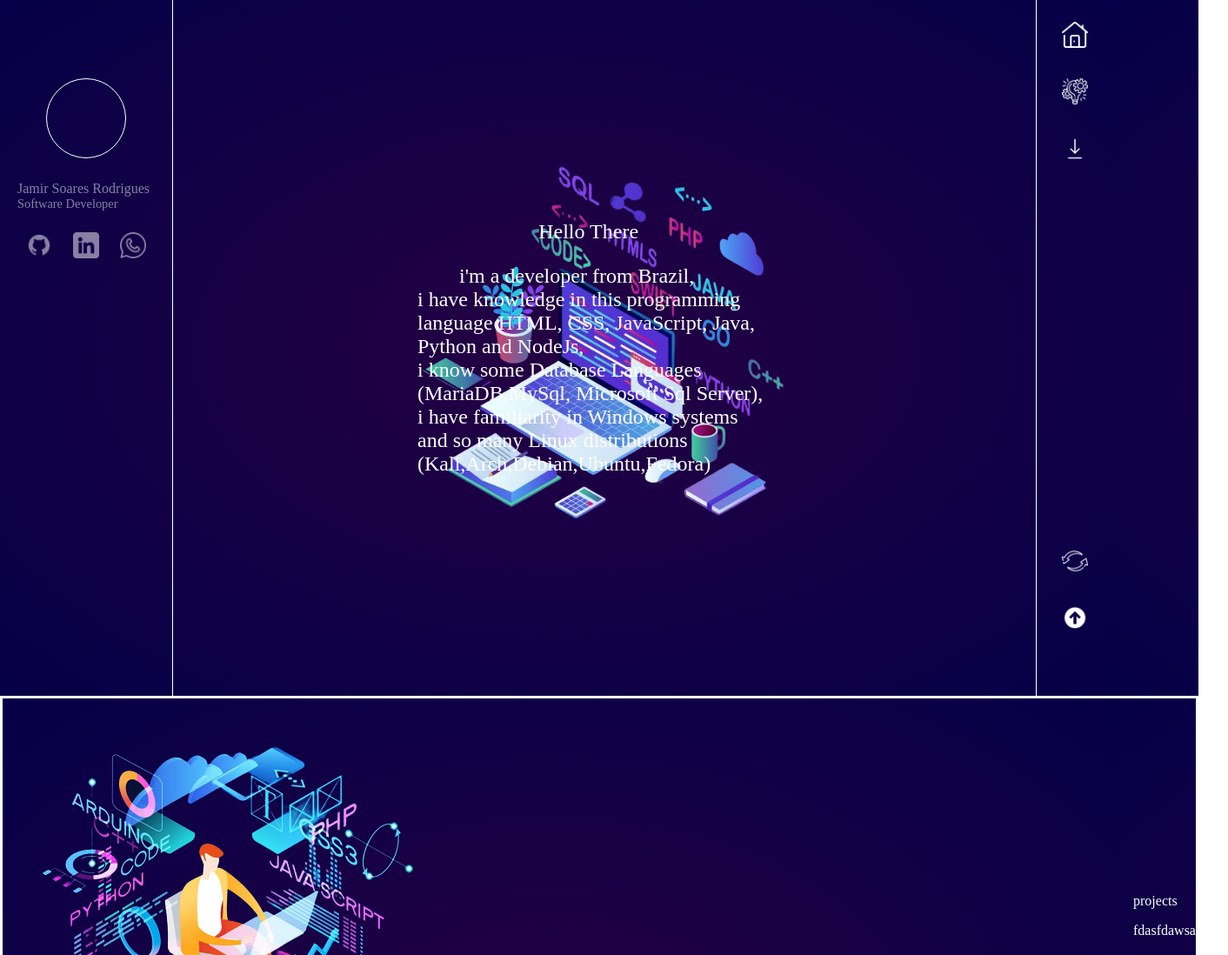
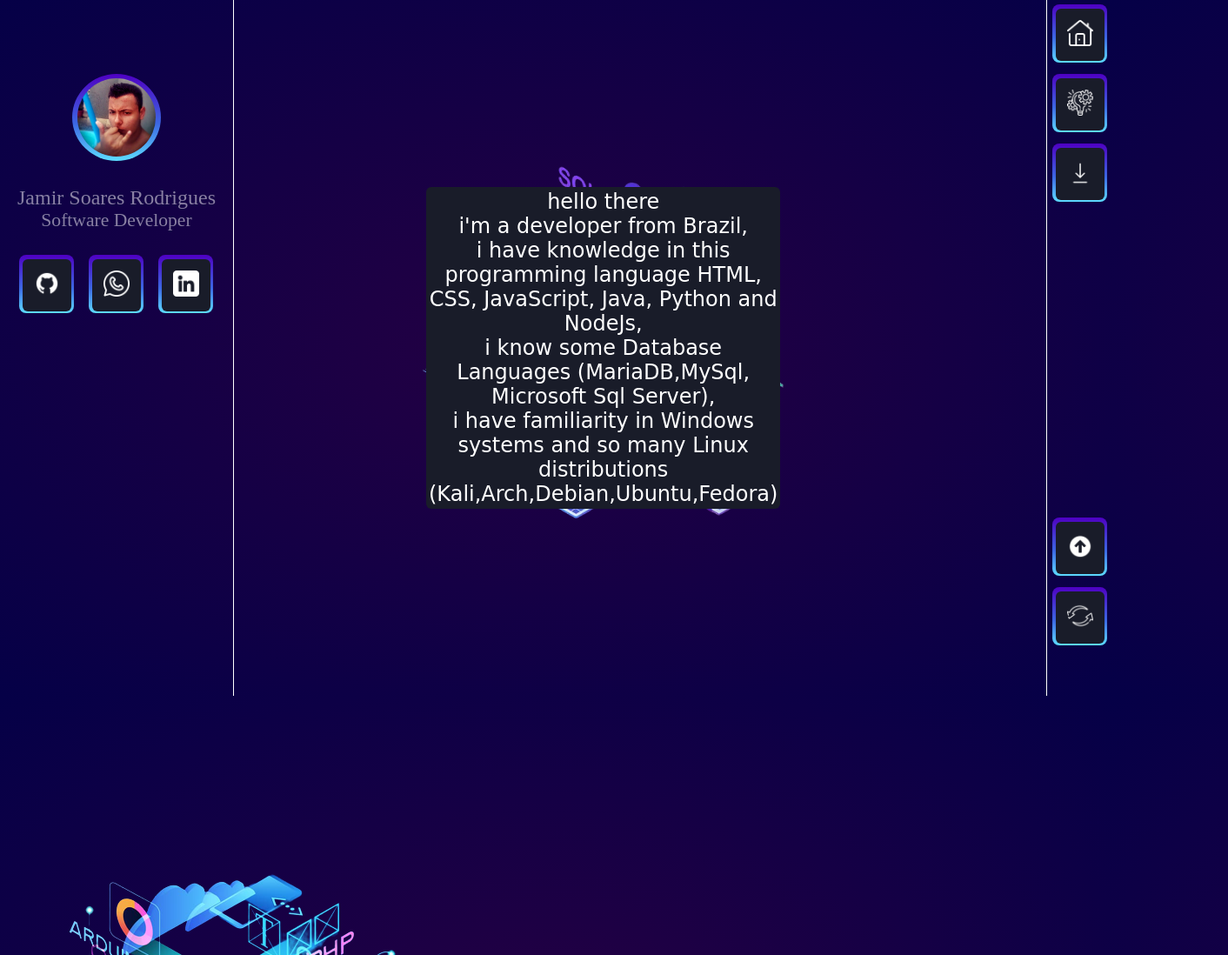
Before and after one commit to JamirSoares/curriculum, a plain HTML site: page index.html in a window 1280 px wide. Shown: the top 1098 px of the page at 87% size, 1412 px wide, since content can reach past the window. Drawn offline with Linux system fonts and the light colour scheme.

Commit message:
icons-brackground

```diff
--- a/assents/css/style.css
+++ b/assents/css/style.css
@@ -25,7 +25,7 @@ body {
   position: fixed;
   height: 100vh;
 }
-.photo{
+#photo{
 color: white;
   font-size: 1em;
   position: relative;
@@ -33,21 +33,21 @@ color: white;
   margin-bottom: 10px;
   width: 90px;
   height: 90px;
-  border-style: solid;
   border-radius: 100%;
   border-width: 1px;
-  /* background-image: url("/assents/imagens/photos.jpg") ; */
+  background-image: url("/assents/imagens/photos.jpg") ;
   background-size:100% ;
 
 }
 .text{
-  display: inline;
+  display: inline-flex;
   flex-direction: column;
   justify-content: center;
   align-items: center;
   opacity: 0.5;
   margin-left: 20px;
   margin-right: 20px;
+  font-size: 1.5em;
 }
 .name{
   position: relative;
@@ -59,7 +59,6 @@ color: white;
   margin-top: 0px;
 }
 .icons{
-
   margin: 10px;
   width:  30px;
 }
@@ -68,7 +67,6 @@ color: white;
     flex-grow: 1;
     flex-basis: auto;
 }
-
 
 .home{
   font-size: 1.5em;
@@ -79,18 +77,19 @@ color: white;
   height: 100%;
   text-align: left;
 }
-
-.home .greetings{
-  text-indent: 5.8em;
-}
-.home .texto{
-  text-indent: 2em;
+#texto{
+  display: flex;
+  flex-direction: row;
+  justify-content: center;
+  align-items: center;
 }
 
 .home .text-box{
-
   width: 400px;
   position: absolute;
+  display: flex;
+  align-items: center;
+  justify-self: ce;
   right: 400px;
 }
 .home img{
@@ -104,7 +103,8 @@ color: white;
   flex-direction: row;
   justify-content: center;
   align-items: center;
-  border-style: solid;
+
+  height: 100vh;
 }
 .projects img{
   margin-right:100vh ;
@@ -126,16 +126,92 @@ color: white;
   position: absolute;
   bottom: 50px;
 }
-.itens-up{
-  margin: 15px 19px;
-  display:flex;
+
+@property --rotate {
+  syntax: "<angle>";
+  initial-value: 132deg;
+  inherits: false;
+}
+.card {
+  background: #191c29;
+  padding: 3px;
   position: relative;
-  right: 0px;
+  border-radius: 6px;
+  justify-content: center;
+  align-items: center;
+  text-align: center;
+  display: flex;
+  cursor: pointer;
+  font-family: cursive;
+  margin: 10px;
+  width: auto;
+  height: auto;
+  display: inline-flex;
+  flex-direction: row;
 
 }
-.itens-down{
-  margin: 15px 19px;
-  display:block;
-  position: relative;
-  right: 0px;
+
+
+.card:hover {
+  color: rgb(250, 88, 88);
+  transition: color 1s;
 }
+.card:hover:before, .card:hover:after {
+  animation: none;
+
+}
+
+.card::before {
+  content: "";
+  width: 114%;
+  height: 112%;
+  border-radius: 8px;
+  background-image: linear-gradient(
+    var(--rotate)
+    , #5ddcff, #3c67e3 43%, #4e00c2);
+  position: absolute;
+  z-index: -1;
+  top: -8%;
+  left: -8%;
+  animation: spin 2.5s linear infinite;
+}
+.cards::before {
+  content: "";
+  width: 114%;
+  height: 112%;
+  border-radius: 100%;
+  background-image: linear-gradient(
+    var(--rotate)
+    , #5ddcff, #3c67e3 43%, #4e00c2);
+  position: absolute;
+  z-index: -1;
+  top: -6%;
+  left: -7%;
+  animation: spin 2.5s linear infinite;
+}
+
+
+.card::after {
+  position: absolute;
+  content: " ";
+  left: 0;
+  right: 0;
+  z-index: -1;
+  transform: scale(0.8);
+  filter: blur(calc(10 / 6));
+  background-image: linear-gradient(
+    var(--rotate)
+    , #5ddcff, #3c67e3 43%, #4e00c2);
+    opacity: 1;
+  transition: opacity .5s;
+  animation: spin 2.5s linear infinite;
+}
+
+@keyframes spin {
+  0% {
+    --rotate: 0deg;
+  }
+  100% {
+    --rotate: 360deg;
+  }
+}
--- a/index.html
+++ b/index.html
@@ -7,44 +7,58 @@
 <body>
   <div class="box">
     <div class="left-side">
-      <div class="photo"></div>
+      <div id="photo" class="cards"></div>
       <div class="text">
       <p class="name">Jamir Soares Rodrigues</p>
       <p class="description">Software Developer</p>
-        <a href="#" ><img src="/assents/imagens/git.png" class="icons"></a>
-        <a href="#" ><img src="/assents/imagens/linkedin.png" class="icons" ></a>
-        <a href="#" ><img src="/assents/imagens/whatsapp.png" class="icons" ></a>
+    </div>
+    <div class="correction">
+        <div class="card"><a href=""><img src="/assents/imagens/git.png" class="icons"></a></div>
+        <div class="card"><a href=""><img src="/assents/imagens/whatsapp.png" class="icons"></a></div>
+        <div class="card"><a href=""><img src="/assents/imagens/linkedin.png" class="icons"></a></div>
       </div>
     </div>
     <div class="mid" id="home">
         <section class="home">
           <img src="/assents/imagens/back.png" alt="">
           <div class="text-box">
-          <p class="greetings">Hello There</p>
-          <p class="texto">i'm a developer from Brazil,<br>i have knowledge in this programming language HTML, CSS, JavaScript, Java, Python and NodeJs,<br>i know some Database Languages (MariaDB,MySql, Microsoft Sql Server),<br>i have familiarity in Windows systems and so many Linux distributions (Kali,Arch,Debian,Ubuntu,Fedora)</p>
+          <div class="card">
+            hello there<br>
+            i'm a developer from Brazil,<br>i have knowledge in this programming language HTML, CSS, JavaScript, Java, Python and NodeJs,<br>i know some Database Languages (MariaDB,MySql, Microsoft Sql Server),<br>i have familiarity in Windows systems and so many Linux distributions (Kali,Arch,Debian,Ubuntu,Fedora)</p>
+          </div>
         </div>
         </section>
         <section class="projects" id="projects">
           <img src="/assents/imagens/back-projects.png" alt="">
           <div class="text-box">
-          <p class="greetings">projects</p>
-          <p class="texto">fdasfdawsa</p>
+          <div class="card">
+            <div class="texto">
+            <h3>Projects</h3>
+            <p>in works</p>
+          </div>
+          </div>
+
         </div>
         </section>
     </div>
     <div class="right-side">
       <nav class="nav">
         <div class="top">
-          <a href="#home" class='itens-up'><img src="/assents/imagens/home.png" alt="" class="icons"></a>
-          <a href="#projects" class='itens-up'><img src="/assents/imagens/project-management.png" alt="" class="icons"></a>
-          <a href="projects.html" class='itens-up'><img src="/assents/imagens/download.png" alt="" class="icons"></a>
+          <div class="card"><a href="#home"><img src="/assents/imagens/home.png" class="icons"></a></div>
+        </div>
+        <div class="top">
+          <div class="card"><a href="#projects"><img src="/assents/imagens/project-management.png" class="icons"></a></div>
+        </div>
+        <div class="top">
+          <div class="card"><a href=""><img src="/assents/imagens/download.png" class="icons"></a></div>
+        </div>
+      <div class="bottom">
+        <div class="card"><a href=""><img src="/assents/imagens/back-to-top.png" class="icons"></a></div>
+        <div class="card"><a href=""><img src="/assents/imagens/exchange.png" class="icons"></a></div>
       </div>
-      <div class="bottom">
-        <a href="#"  class='itens-up'><img src="/assents/imagens/exchange.png" alt="" class="icons"></a>
-        <a href="#" class='itens-up'><img src="/assents/imagens/back-to-top.png" alt="" class="icons"></a>
-        <div class="back-to-top" href="#"></div>
+    </nav>
       </div>
-      </nav>
+
     </right-side>
   </div>
 </div>
```
Also changed, not shown: teste.html (added, +16 -0 lines).
